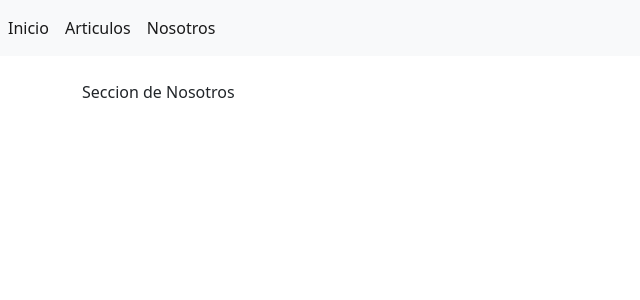
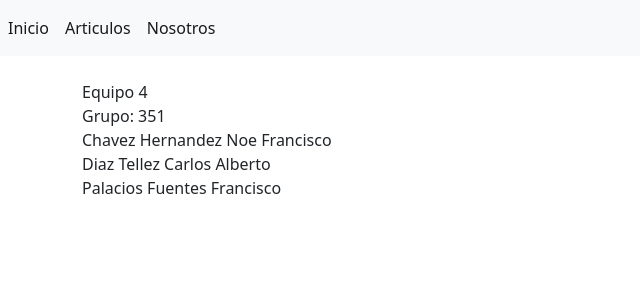
Before and after one commit to cdBeto/inventario, a Django app: page /nosotros in a window 1280 px wide. Shown: the top 300 px of the page, without its empty margins (0-640 px from the left). Run offline with Django 3.2, Linux system fonts and the light colour scheme.

Commit message:
Modificacion a seccion Nosotros y boton de editar

```diff
--- a/proyecto/templates/articulos/index.html
+++ b/proyecto/templates/articulos/index.html
@@ -28,7 +28,7 @@
                         <td>{{ articulo.cantidad }}</td>
                         <td>{{ articulo.descripcion }}</td>
                         <td>
-                            <a name="" id="" class="btn btn-input" href="{% url 'editar' articulo.id %}" role="button">Editar</a>
+                            <a name="" id="" class="btn btn-success" href="{% url 'editar' articulo.id %}" role="button">Editar</a>
                             |
                             <a name="" id="" class="btn btn-danger" href="{% url 'eliminar' articulo.id %}" role="button">Borrar</a>
                         </td>
--- a/proyecto/templates/paginas/nosotros.html
+++ b/proyecto/templates/paginas/nosotros.html
@@ -3,5 +3,8 @@
 {% block titulo %} Nosotros {% endblock %}
 
 {% block contenido %}
-    Seccion de Nosotros
+    Equipo 4<br>  Grupo: 351<br>
+    Chavez Hernandez Noe Francisco<br>
+    Diaz Tellez Carlos Alberto<br>
+    Palacios Fuentes Francisco<br>
 {% endblock %}
```
